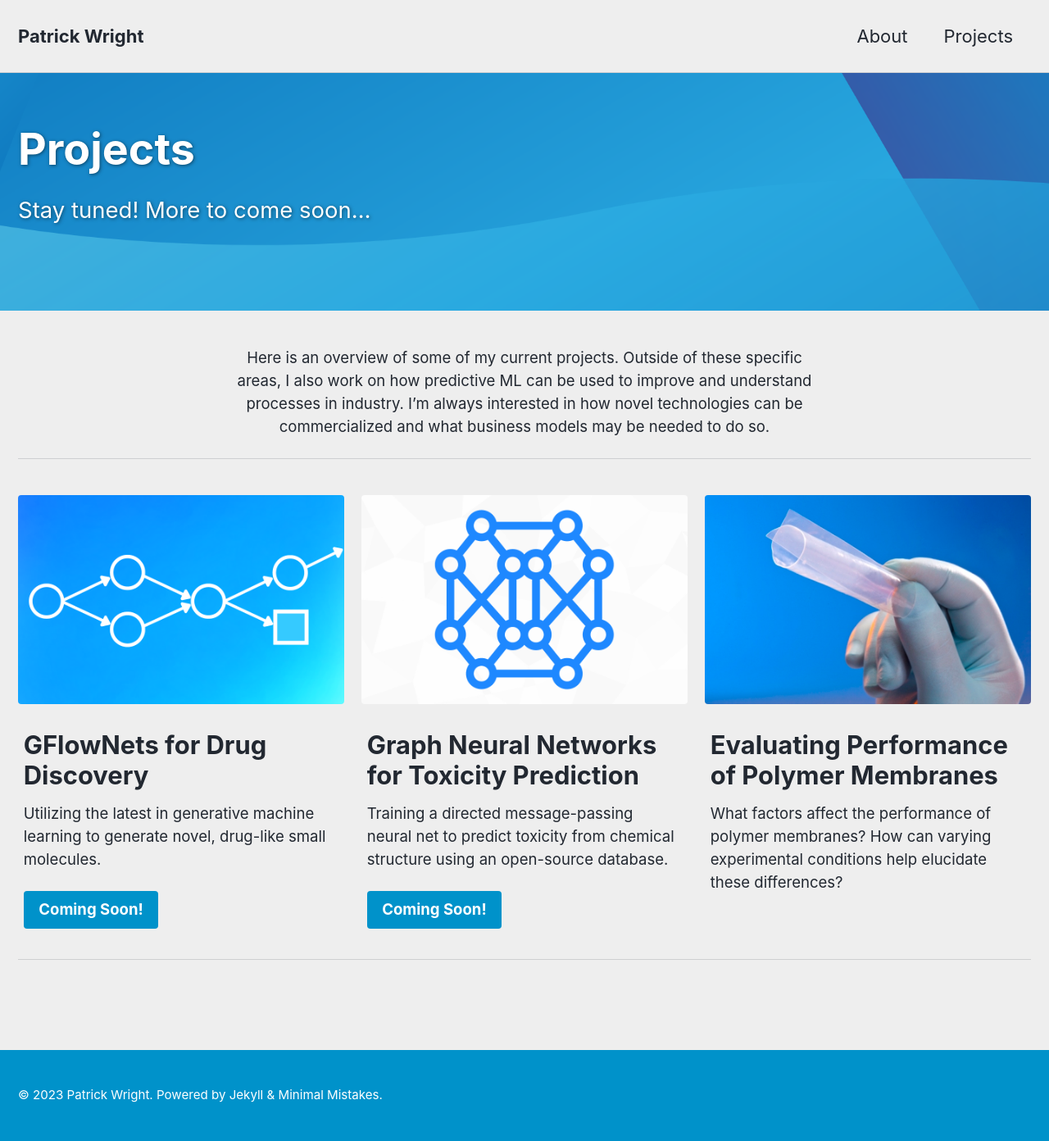
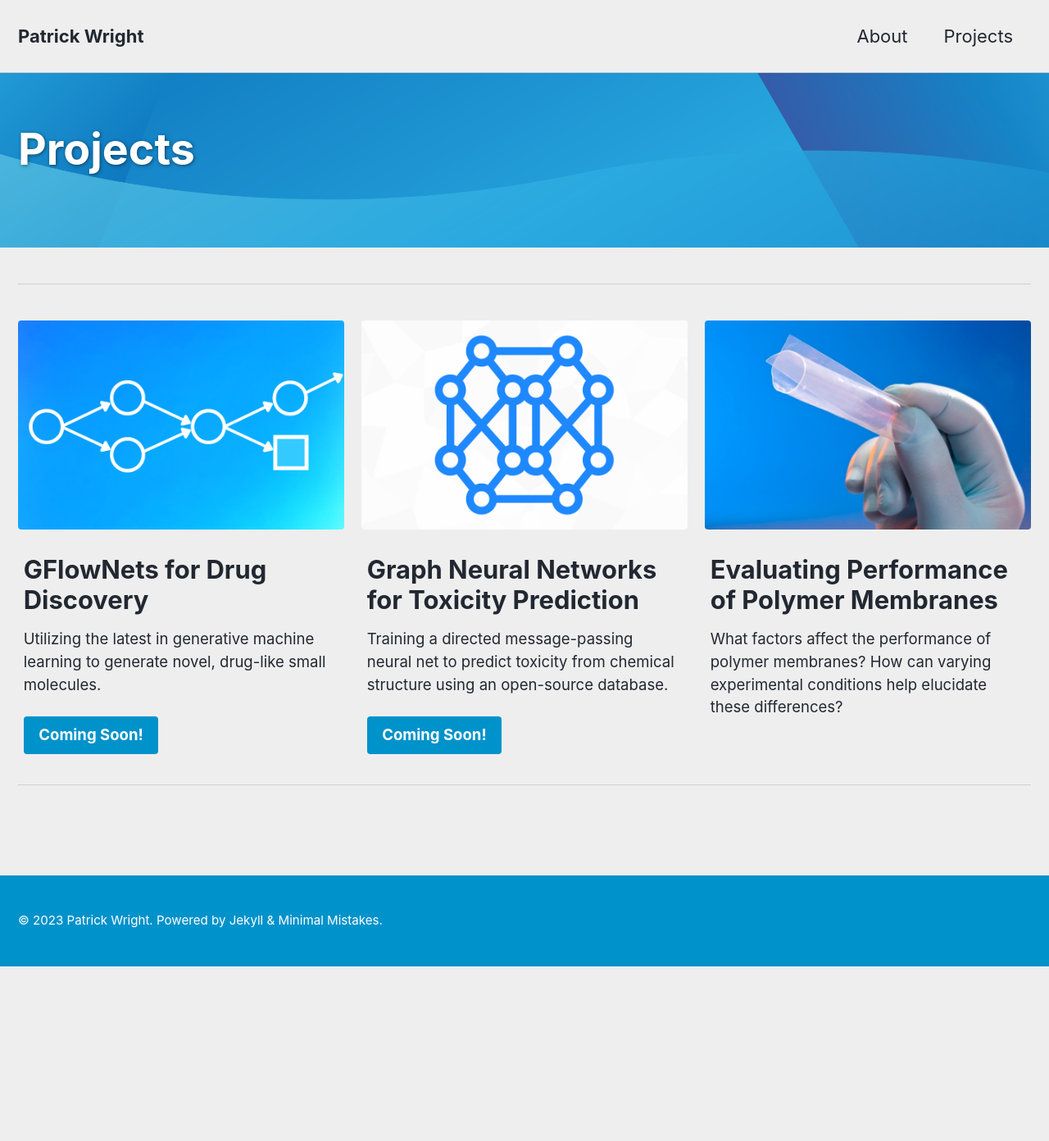
Before and after one commit to patrickwright8/patrickwright8.github.io, a Jekyll site: the page built from projects.markdown, in a window 1280 px wide. Shown: the whole page at 82% size. Built offline with Jekyll 4.4.1, drawn with Linux system fonts in a browser that asks for light colours; cached includes are drawn as plain includes; after the commit the page ends 1179 px from its top, so only the background shows below that.

Commit message:
Added avatar. Made projects page less verbose

```diff
--- a/_config.yml
+++ b/_config.yml
@@ -105,10 +105,10 @@ analytics:
 # Site Author
 author:
   name             : "Patrick Wright"
-  avatar           : # path of avatar image, e.g. "/assets/images/bio-photo.jpg"
+  avatar           : "/assets/images/avatar.png"
   bio              : "Applying ML to accelerate research and development."
   location         : "Cambridge, MA"
-  github         : "patrickwright8"
+  github           : # "patrickwright8"
   linkedin         : "patrick-wright-8a212917a"
   #email         : ""
   links:
--- a/_posts/2023-03-17-gnn-demo.markdown
+++ /dev/null
@@ -1,4 +0,0 @@
----
-title:  "Demo: Graph Neural Networks for Toxicity Prediction"
----
-Coming soon!
--- /dev/null
+++ b/_posts/2023-09-14-gnn-demo.markdown
@@ -0,0 +1,4 @@
+---
+title:  "Demo: Graph Neural Networks for Toxicity Prediction"
+---
+Coming soon...
--- a/index.html
+++ b/index.html
@@ -6,5 +6,5 @@ author_profile: true
 <h1>Welcome</h1>
 
 <body>
-I'm a chemical engineer based out of Cambridge, MA studying how machine learning and computational methods can be applied to engineering and materials development. Check out some of my projects and demos here, or find me on LinkedIn & GitHub.
+I'm a chemical engineer based out of Cambridge, MA studying how machine learning and computational methods can be applied to engineering and materials development. Check out some of my projects and demos here, or find me on LinkedIn.
 </body>
--- a/projects.markdown
+++ b/projects.markdown
@@ -6,9 +6,9 @@ header:
   overlay_color: "#000"
   overlay_filter: "0"
   overlay_image: /assets/images/splash1.png
-excerpt: "Stay tuned! More to come soon..."
+#excerpt: ""
 intro:
-  - excerpt: "Here is an overview of some of my current projects. Outside of these specific areas, I also work on how predictive ML can be used to improve and understand processes in industry. I'm always interested in how novel technologies can be commercialized and what business models may be needed to do so."
+  #- excerpt: ""
 feature_row:
   - image_path: assets/images/gflownet.png
     alt: "GFlowNet"
```
Also changed, not shown: 1 other file.
